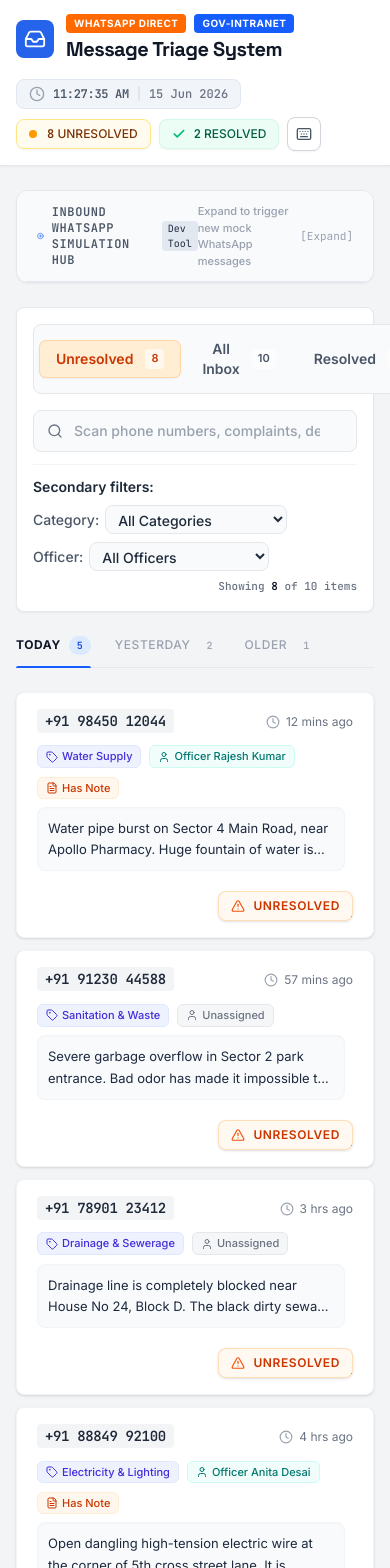
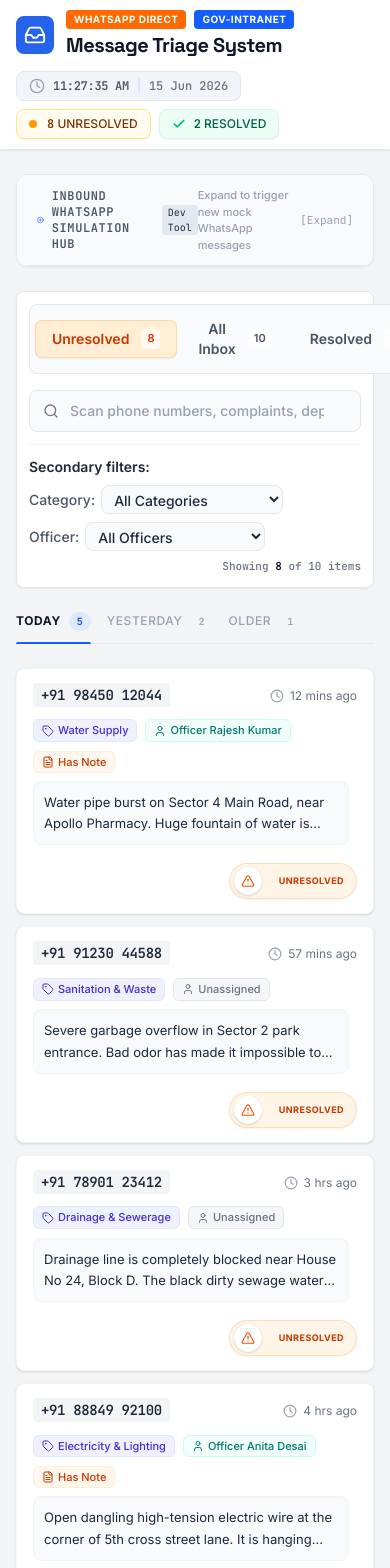
Before and after one commit to Kamiz660/message-triage-system, a Next.js app: page / in a window 390 px wide. Shown: the top 1568 px of the page. Built offline with nearby package versions, Linux system fonts and the light colour scheme.

Commit message:
Improve mobile UI/UX and add sliding status toggle switch

```diff
--- a/src/app/page.tsx
+++ b/src/app/page.tsx
@@ -466,8 +466,8 @@ export default function App() {
     <div className="min-h-screen bg-[#F3F4F6] text-[#1F2937] antialiased pb-24 font-sans select-none tracking-normal">
 
       {/* 1. TOP UTILITY STATUS BAR */}
-      <header className="sticky top-0 z-40 bg-white border-b border-gray-200 shadow-xs px-4 sm:px-6 py-3.5">
-        <div className="max-w-6xl mx-auto flex flex-col md:flex-row md:items-center md:justify-between gap-4">
+      <header className="relative md:sticky md:top-0 z-40 bg-white border-b border-gray-200 shadow-xs px-4 sm:px-6 py-2.5 md:py-3.5">
+        <div className="max-w-6xl mx-auto flex flex-col md:flex-row md:items-center md:justify-between gap-3 md:gap-4">
 
           {/* Brand Titles */}
           <div className="flex items-center gap-3">
@@ -519,7 +519,7 @@ export default function App() {
 
             <button
               onClick={() => setShowShortcutsHelp(true)}
-              className="bg-white hover:bg-slate-100 border border-gray-300 p-2 rounded-lg text-gray-600 shadow-xs hover:text-gray-900 transition-colors"
+              className="hidden md:inline-flex bg-white hover:bg-slate-100 border border-gray-300 p-2 rounded-lg text-gray-600 shadow-xs hover:text-gray-900 transition-colors"
               title="View Triage Keyboard Shortcuts [?]"
             >
               <Keyboard className="w-4 h-4" />
@@ -631,7 +631,7 @@ export default function App() {
 
 
         {/* 3. CORE FILTER & SEARCH BAR BLOCK (STICKY SUB-HEADER) */}
-        <div className="sticky top-[73px] sm:top-[73px] md:top-[73px] z-30 bg-white border border-gray-200 rounded-lg p-4 shadow-xs mb-6 select-text">
+        <div className="sticky top-0 md:top-[73px] z-30 bg-white border border-gray-200 rounded-lg p-3 sm:p-4 shadow-xs mb-6 select-text">
           <div className="flex flex-col lg:flex-row lg:items-center justify-between gap-4">
 
             {/* LARGE PILL FILTERS (ALL, UNRESOLVED, RESOLVED) */}
@@ -783,7 +783,7 @@ export default function App() {
         <div className="select-text space-y-6">
 
           {/* DATE GROUP TOGGLES */}
-          <div className="flex flex-wrap items-center gap-6 border-b border-gray-200 select-none">
+          <div className="flex flex-wrap items-center gap-4 md:gap-6 border-b border-gray-200 select-none">
             {(['Today', 'Yesterday', 'Older'] as const).map(tab => {
               const count = groupedComplaints[tab].length;
               const isActive = dateFilter === tab;
--- a/src/components/TriageRow.tsx
+++ b/src/components/TriageRow.tsx
@@ -97,6 +97,96 @@ const InlinePicker = ({
   );
 
   return createPortal(modalContent, document.body);
+};
+
+const SlidingStatusToggle = ({
+  status,
+  onToggle
+}: {
+  status: 'unresolved' | 'resolved';
+  onToggle: (event: React.MouseEvent | React.KeyboardEvent) => void;
+}) => {
+  const isUnresolved = status === 'unresolved';
+  const containerWidth = 128; // slightly wider to fit labels perfectly
+  const knobWidth = 28;
+  const padding = 4;
+  const slideDistance = containerWidth - knobWidth - (padding * 2); // 128 - 28 - 8 = 92px
+
+  const handleKeyDown = (e: React.KeyboardEvent<HTMLDivElement>) => {
+    if (e.key === 'Enter' || e.key === ' ' || e.key === 'Spacebar') {
+      e.preventDefault();
+      onToggle(e);
+    }
+  };
+
+  return (
+    <div
+      role="switch"
+      aria-checked={!isUnresolved}
+      tabIndex={0}
+      onKeyDown={handleKeyDown}
+      onClick={(e) => {
+        e.stopPropagation();
+        onToggle(e);
+      }}
+      className={`relative h-9 rounded-full border cursor-pointer flex items-center select-none overflow-hidden transition-all duration-350 shadow-xs hover:scale-[1.02] active:scale-[0.98] outline-none focus-visible:ring-2 focus-visible:ring-blue-600 focus-visible:ring-offset-1
+        ${isUnresolved
+          ? 'bg-orange-50/80 border-orange-200/80 hover:bg-orange-100/80 hover:border-orange-300'
+          : 'bg-teal-50/80 border-teal-200/80 hover:bg-teal-100/80 hover:border-teal-300'}
+      `}
+      style={{ width: `${containerWidth}px`, padding: `${padding}px` }}
+      title="Click to toggle status (Or press Spacebar)"
+    >
+      {/* Sliding background layer */}
+      <motion.div
+        className="absolute inset-0 pointer-events-none"
+        animate={{
+          backgroundColor: isUnresolved ? 'rgba(255, 237, 213, 0.4)' : 'rgba(204, 251, 241, 0.4)'
+        }}
+        transition={{ duration: 0.2 }}
+      />
+
+      {/* Label Text - sliding/fading depending on state using absolute positioning */}
+      <div className="absolute inset-0 pointer-events-none text-[9px] font-extrabold tracking-wider font-sans select-none">
+        <motion.span
+          animate={{
+            opacity: isUnresolved ? 0 : 1,
+            x: isUnresolved ? -8 : 0
+          }}
+          transition={{ duration: 0.2, ease: "easeInOut" }}
+          className="absolute left-3 top-1/2 -translate-y-1/2 text-teal-700"
+        >
+          RESOLVED
+        </motion.span>
+
+        <motion.span
+          animate={{
+            opacity: isUnresolved ? 1 : 0,
+            x: isUnresolved ? 0 : 8
+          }}
+          transition={{ duration: 0.2, ease: "easeInOut" }}
+          className="absolute right-3 top-1/2 -translate-y-1/2 text-orange-700"
+        >
+          UNRESOLVED
+        </motion.span>
+      </div>
+
+      {/* Sliding knob with spring physics */}
+      <motion.div
+        animate={{
+          x: isUnresolved ? 0 : slideDistance
+        }}
+        transition={{ type: "spring", stiffness: 450, damping: 28 }}
+        className="relative z-10 w-7 h-7 rounded-full bg-white shadow-sm flex items-center justify-center border border-white"
+      >
+        {isUnresolved ? (
+          <AlertTriangle className="w-3.5 h-3.5 text-orange-600 animate-pulse" />
+        ) : (
+          <CheckCircle2 className="w-3.5 h-3.5 text-teal-600" />
+        )}
+      </motion.div>
+    </div>
+  );
 };
 
 interface TriageRowProps {
@@ -212,7 +302,7 @@ export const TriageRow: React.FC<TriageRowProps> = ({
           }
           onToggleExpand();
         }}
-        className="flex flex-col md:flex-row md:items-center py-4 px-5 gap-3 md:gap-4 cursor-pointer"
+        className="flex flex-col md:flex-row md:items-center py-3.5 px-4 md:py-4 md:px-5 gap-3 md:gap-4 cursor-pointer"
       >
         {/* LEFT: Metadata */}
         <div className="w-full md:w-44 flex md:flex-col items-center md:items-start justify-between md:justify-center shrink-0">
@@ -325,33 +415,12 @@ export const TriageRow: React.FC<TriageRowProps> = ({
           </div>
         </div>
 
-        {/* RIGHT: Status Pill (Click to Toggle) */}
-        <div className="status-click-zone shrink-0 self-end md:self-center mt-2 md:mt-0">
-          <button
-            type="button"
-            onClick={(e) => {
-              e.stopPropagation();
-              onToggleStatus(complaint.id, e);
-            }}
-            className={`inline-flex items-center justify-center gap-2 px-3 py-1.5 rounded-lg border text-xs font-semibold shadow-sm transition-all duration-150 cursor-pointer outline-none focus:ring-2 focus:ring-blue-600 hover:scale-[1.02] active:scale-[0.98]
-              ${isUnresolved
-                ? 'bg-orange-50/80 text-orange-700 border-orange-200/80 hover:bg-orange-100/80'
-                : 'bg-teal-50/80 text-teal-700 border-teal-200/80 hover:bg-teal-100/80'}
-            `}
-            title="Click to toggle status (Or press Spacebar)"
-          >
-            {isUnresolved ? (
-              <>
-                <AlertTriangle className="w-3.5 h-3.5 text-orange-600 animate-pulse" />
-                <span className="uppercase tracking-wider">Unresolved</span>
-              </>
-            ) : (
-              <>
-                <CheckCircle2 className="w-3.5 h-3.5 text-teal-600" />
-                <span className="uppercase tracking-wider">Resolved</span>
-              </>
-            )}
-          </button>
+        {/* RIGHT: Status Sliding Switch */}
+        <div className="status-click-zone shrink-0 self-end md:self-center mt-1.5 md:mt-0">
+          <SlidingStatusToggle
+            status={complaint.status}
+            onToggle={(e) => onToggleStatus(complaint.id, e)}
+          />
         </div>
 
         {/* Collapse toggle arrow */}
@@ -370,7 +439,7 @@ export const TriageRow: React.FC<TriageRowProps> = ({
             transition={{ duration: 0.18, ease: 'easeInOut' }}
             className="overflow-hidden border-t border-gray-100 bg-slate-50/60"
           >
-            <div className="p-5 flex flex-col lg:flex-row gap-6">
+            <div className="p-4 md:p-5 flex flex-col lg:flex-row gap-5 md:gap-6">
 
               {/* Left detail zone: Full complaint body & Audit log */}
               <div className="flex-1 flex flex-col gap-5">
```
